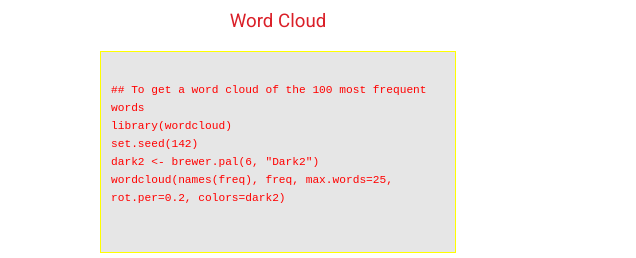
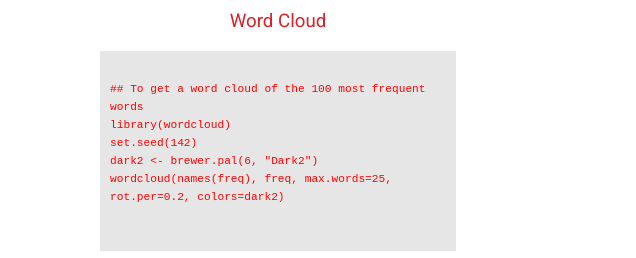
Before and after one commit to caseysalvador/caseysalvador.github.io, a plain HTML site: page projects.html in a window 1280 px wide. Shown: the part 508-766 px from the top of the page, 644-1280 px from the left. Drawn offline with Linux system fonts and the light colour scheme.

Commit message:
removed border css on pre of main.css

```diff
--- a/css/main.css
+++ b/css/main.css
@@ -189,7 +189,6 @@ code {
 }
 
 pre {
-    border: solid 1px yellow;
     white-space: pre-wrap;
     color: red;
     margin: 10px;
```
